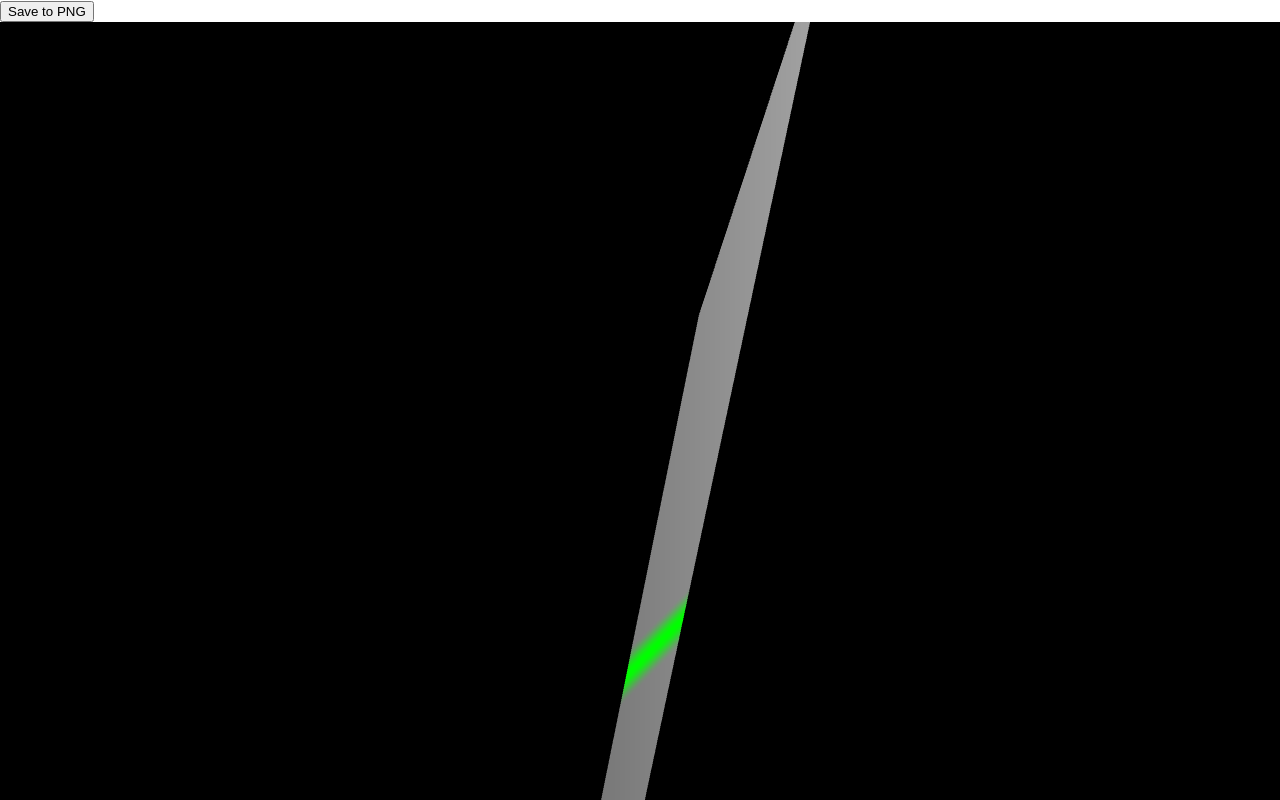
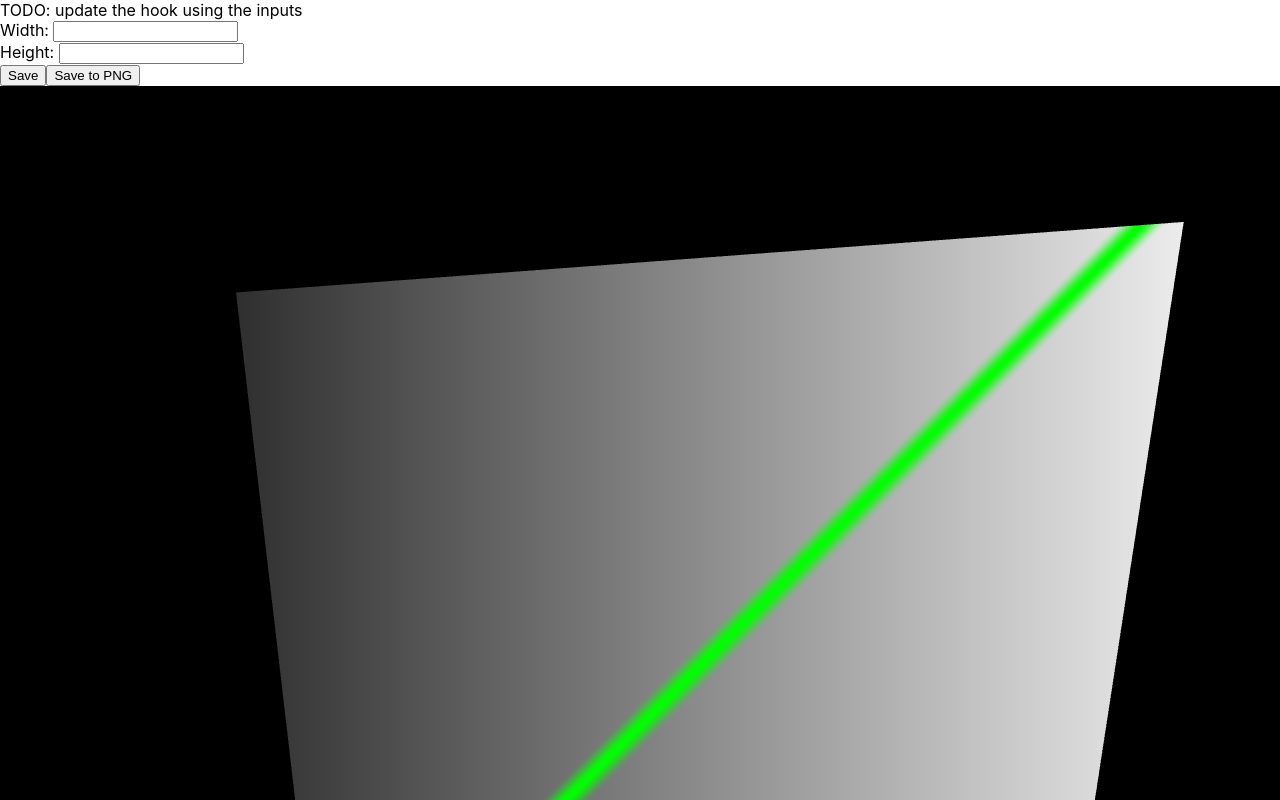
Before and after one commit to ctollerud/3jslib, a React app in the folder 3jslib/: page / in a window 1280 px wide. Shown: the top 800 px of the page. Built offline with nearby package versions, Linux system fonts and the light colour scheme.

Commit message:
canvas approach is working

```diff
--- /dev/null
+++ b/3jslib/src/ExportCanvasForm.tsx
@@ -0,0 +1,30 @@
+import React, { useState } from 'react'
+import PropTypes from 'prop-types'
+import { Action1, Action2 } from './Utils/functions'
+
+//const action = functions.Action1
+
+
+type propsType = {
+    render:Action1<{ width:number, height:number }>
+};
+
+function ExportCanvasForm( props:propsType ) {
+    const [ input1Text, setText ] = useState( '' );
+    const [ input2Text, setText2 ] = useState( '' );
+
+    return (
+        <>
+            TODO: update the hook using the inputs
+            <div>Width: <input type="text" value={ input1Text } onChange={ (e) => setText( e.target.value ) } /></div>
+            <div>Height: <input type="text" value={ input2Text } onChange={ (e) => setText2( e.target.value ) } /></div>
+            <button onClick={ () => props.render({ width:Number(input1Text), height:Number(input2Text) }) } >Save</button>
+        </>
+    )
+}
+
+ExportCanvasForm.propTypes = {
+
+}
+
+export default ExportCanvasForm
--- a/3jslib/src/ThreeCanvas.tsx
+++ b/3jslib/src/ThreeCanvas.tsx
@@ -1,8 +1,9 @@
 import React from 'react';
 import * as THREE from 'three'
 import './ThreeCanvas.css';
-import { Action } from './Utils/functions';
+import { Action1 } from './Utils/functions';
 import { ThreeProject } from './ThreeTools/ThreeProject'
+import ExportCanvasForm from './ExportCanvasForm'
 
 type Dimensions = { width:number, height:number }
 
@@ -21,6 +22,7 @@
 
         return (
             <div className="ThreeCanvas">
+                <ExportCanvasForm render={ dimensions => console.log( `render a ${dimensions.width}X${dimensions.height} diagram...` ) } />
                 <button onClick={this.saveToPng.bind(this)}>Save to PNG</button>
                 <div className="ThreeCanvas.CanvasHolder" ref={ref => this.canvasHolder = ref} />
             </div>
@@ -67,7 +69,7 @@
 
         const aspectRatio = this.props.project.aspectRatio;
 
-        if( canvas )
+        //if( canvas )
         canvas.style.height = '100%'
         canvas.style.width = '100%'
         this.canvasHolder?.appendChild( canvas );
--- a/3jslib/src/ThreeTools/ThreeProject.ts
+++ b/3jslib/src/ThreeTools/ThreeProject.ts
@@ -3,7 +3,8 @@
 import * as THREE from 'three'
 import { OrbitControls } from 'three/examples/jsm/controls/OrbitControls.js';
 
-import { Action, Action2, Func0 } from '../Utils/functions';
+//import { Action1, Action2, Func0 } from '../Utils/functions';
+import * as Functions from '../Utils/functions';
 
 
 type FixedWidthAndHeight = { width:number, height:number }
@@ -16,7 +17,7 @@
 type ThreeProjectSize = FixedSize | AspectRatio
 
 
-type ThreeProjectAction = Action<THREE.WebGLRenderer>;
+type ThreeProjectAction = Functions.Action1<THREE.WebGLRenderer>;
 type ThreeSnapshot<TState> = {
   scene:THREE.Scene,
   camera:THREE.PerspectiveCamera,
@@ -31,7 +32,7 @@
 
   public render:( ( renderer:THREE.WebGLRenderer )=>void) = (x) => this.action( x )
 
-  static initialize<TState>( func:Func0<ThreeSnapshot<TState>> ):ThreeProjectBuilder<TState> {
+  static initialize<TState>( func:Functions.Func0<ThreeSnapshot<TState>> ):ThreeProjectBuilder<TState> {
     return ThreeProjectBuilder.initialize<TState>(func);
   }
 
@@ -44,13 +45,13 @@
     return new ThreeProject( x => this.func(x), aspectRatio )
   }
 
-  static initialize<TState>( func:Func0<ThreeSnapshot<TState>> ) {
+  static initialize<TState>( func:Functions.Func0<ThreeSnapshot<TState>> ) {
     return new ThreeProjectBuilder<TState>( (x) => func() );
   }
 
   //Handle the canvas resizing by rejiggering the renderer.
   //Is a little janky, as it uses the window resize event as a bludgeon.
-  handleCanvasResizing( additionalAction:Action2<TState,{ width:number, height:number }> | undefined = undefined ) {
+  handleCanvasResizing( additionalAction:Functions.Action2<TState,{ width:number, height:number }> | undefined = undefined ) {
     return new ThreeProjectBuilder<TState>((renderer) => {
       const snapshot = this.func(renderer);
 
@@ -84,7 +85,7 @@
     });
   }
 
-  animate( action:Action2<TState,number> | undefined = undefined ) {
+  animate( action:Functions.Action2<TState,number> | undefined = undefined ) {
     return new ThreeProjectBuilder<TState>( (renderer) => {
       const snapshot = this.func(renderer);
       const animate = function (t:number) {
@@ -100,7 +101,7 @@
     } )
   }
 
-  includeOrbitControls( setup:Action<OrbitControls> | undefined = undefined ) {
+  includeOrbitControls( setup:Functions.Action1<OrbitControls> | undefined = undefined ) {
 
     return new ThreeProjectBuilder<TState>( (renderer) => {
       const snapshot = this.func(renderer);
--- a/3jslib/src/Utils/functions.ts
+++ b/3jslib/src/Utils/functions.ts
@@ -1,10 +1,12 @@
 //an action that takes one argument
-export type Action<A> = (a:A) => void;
+export type Action1<A> = (a:A) => void;
 
 //an action that takes two arguments
 export type Action2<A,B> = (a:A, b:B) => void;
 
 //A function that returns no arguments and returns a value
 export type Func0<A> = () => A;
+
 export type Func1<A,B> = (a:A) => B;
+
 export type Func2<A,B,C> = (a:A, b:B) => C;
```
